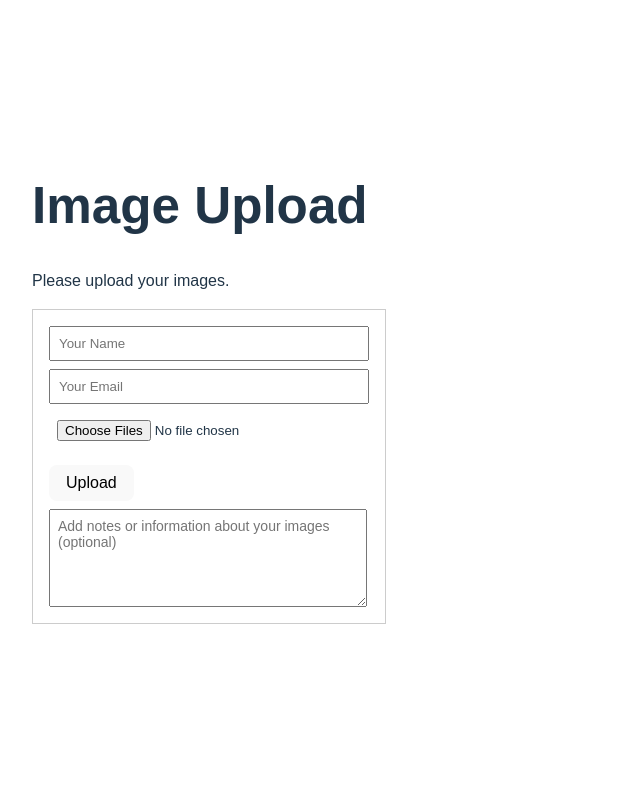
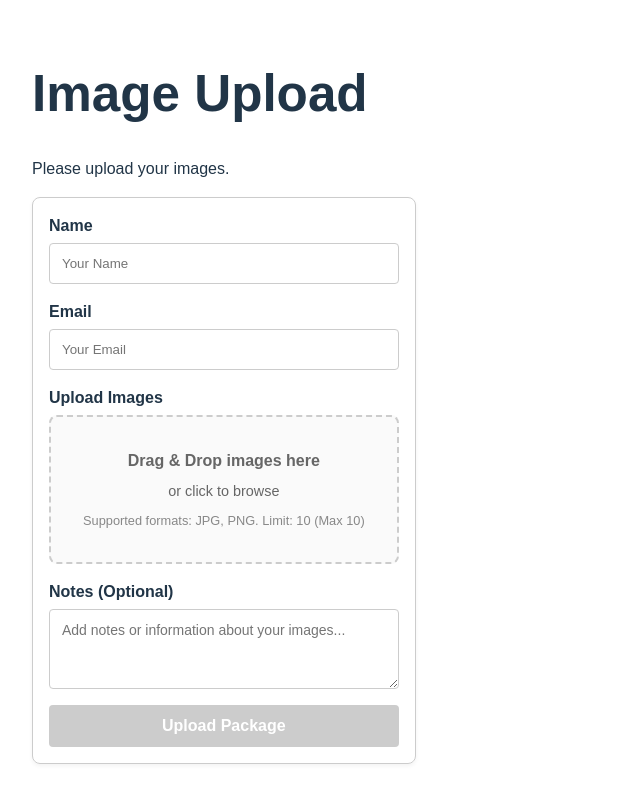
Before and after one commit to martin-wrede/Upload-Images-Form-Comment, a React (Vite) app: page / in a window 1280 px wide. Shown: the top 802 px of the page, without its empty margins (0-640 px from the left). Built offline with nearby package versions, Linux system fonts and the light colour scheme.

Commit message:
drag and drop

```diff
--- a/src/App.jsx
+++ b/src/App.jsx
@@ -1,5 +1,7 @@
+
+
 import React, { useState } from 'react';
-
+import FileUploader from './FileUploader';
 
 const PACKAGES = {
   teststarter: { title: 'Test Starter Package', limit: 2, description: 'Please upload 2 test images.', column: 'Image_Upload' },
@@ -18,12 +20,13 @@ function App() {
   const [isLoading, setIsLoading] = useState(false);
   const [isUploading, setIsUploading] = useState(false);
 
+  // State for AI generation selection (kept from original code)
+  const [selectedImageIndex, setSelectedImageIndex] = useState("");
+
   // Get package from URL query parameter
   const queryParams = new URLSearchParams(window.location.search);
   const packageType = queryParams.get('package');
   const currentPackage = PACKAGES[packageType] || PACKAGES.default;
-
-  const [selectedImageIndex, setSelectedImageIndex] = useState("");
 
   // Helper function to correct image orientation
   const correctImageOrientation = async (file) => {
@@ -58,23 +61,34 @@ function App() {
     });
   };
 
-  const handleFileChange = async (e) => {
-    const selectedFiles = [...e.target.files];
-    if (selectedFiles.length > currentPackage.limit) {
+  // Handler for the Drag and Drop component
+  const handleFilesSelected = async (incomingFiles) => {
+    if (incomingFiles.length > currentPackage.limit) {
       alert(`You can only upload a maximum of ${currentPackage.limit} images for the ${currentPackage.title}.`);
-      // Reset the input value so the user can try again
-      e.target.value = '';
-      setFiles([]);
+      setFiles([]); // Reset
     } else {
+      setIsLoading(true); // Show loading state while processing
+      try {
         // Correct orientation for all images
         const correctedFiles = await Promise.all(
-        selectedFiles.map(file => correctImageOrientation(file))
+          incomingFiles.map(file => correctImageOrientation(file))
         );
         setFiles(correctedFiles);
+      } catch (error) {
+        console.error("Error processing images:", error);
+        alert("There was an error processing your images.");
+      } finally {
+        setIsLoading(false);
+      }
     }
   };
 
   const handleUpload = async () => {
+    if (files.length === 0) {
+      alert("Please select files first.");
+      return;
+    }
+
     setIsUploading(true);
     try {
       const formData = new FormData();
@@ -106,6 +120,10 @@ function App() {
       console.log("✅ Uploaded to Airtable:", result);
       alert("Upload successful!");
 
+      // Clear form on success
+      setFiles([]);
+      setPrompt('');
+
     } catch (error) {
       console.error("❌ Error uploading to Airtable:", error);
       alert(error.message || "Upload failed.");
@@ -124,7 +142,7 @@ function App() {
 
       if (selectedFile) {
         const formData = new FormData();
-        formData.append('prompt', prompt); // Sent but ignored by backend for variations
+        formData.append('prompt', prompt);
         formData.append('image', selectedFile);
         formData.append('user', 'User123');
         body = formData;
@@ -194,62 +212,99 @@ function App() {
   };
 
   return (
-    <div style={{ padding: '2rem', fontFamily: 'Arial' }}>
+    <div style={{ padding: '2rem', fontFamily: 'Arial', maxWidth: '600px', margin: '0 auto' }}>
       <h1>{currentPackage.title}</h1>
       <p>{currentPackage.description}</p>
 
-      <div style={{ marginBottom: '2rem', border: '1px solid #ccc', padding: '1rem' }}>
+      <div style={{ marginBottom: '2rem', border: '1px solid #ccc', padding: '1rem', borderRadius: '8px', boxShadow: '0 2px 4px rgba(0,0,0,0.05)' }}>
+
+        <div style={{ marginBottom: '1rem' }}>
+          <label style={{ display: 'block', marginBottom: '5px', fontWeight: 'bold' }}>Name</label>
           <input
             type="text"
             placeholder="Your Name"
             value={name}
             onChange={e => setName(e.target.value)}
-          style={{ padding: '0.5rem', width: '300px', display: 'block', marginBottom: '0.5rem' }}
+            style={{ padding: '0.75rem', width: '100%', boxSizing: 'border-box', borderRadius: '4px', border: '1px solid #ccc' }}
           />
+        </div>
+
+        <div style={{ marginBottom: '1rem' }}>
+          <label style={{ display: 'block', marginBottom: '5px', fontWeight: 'bold' }}>Email</label>
           <input
             type="email"
             placeholder="Your Email"
             value={email}
             onChange={e => setEmail(e.target.value)}
-          style={{ padding: '0.5rem', width: '300px', display: 'block', marginBottom: '0.5rem' }}
+            style={{ padding: '0.75rem', width: '100%', boxSizing: 'border-box', borderRadius: '4px', border: '1px solid #ccc' }}
           />
-        <input
-          type="file"
-          multiple
-          onChange={handleFileChange}
-          style={{ padding: '0.5rem', display: 'block', marginBottom: '0.5rem' }}
+        </div>
+
+        <div style={{ marginBottom: '1rem' }}>
+          <label style={{ display: 'block', marginBottom: '5px', fontWeight: 'bold' }}>Upload Images</label>
+          {/* Drag and Drop Component */}
+          <FileUploader
+            onFilesSelected={handleFilesSelected}
+            maxFiles={currentPackage.limit}
+            disabled={isUploading || isLoading}
+            description={`Supported formats: JPG, PNG. Limit: ${currentPackage.limit}`}
           />
-        <button
-          onClick={handleUpload}
-          disabled={isUploading}
-          style={{ padding: '0.5rem 1rem', marginTop: '0.5rem' }}
-        >
-          {isUploading ? 'Uploading...' : 'Upload'}
-        </button>
 
+          {/* Selected Files List Preview */}
+          {files.length > 0 && (
+            <div style={{ marginTop: '0.5rem', backgroundColor: '#f9f9f9', padding: '0.5rem', borderRadius: '4px', border: '1px solid #eee' }}>
+              <strong style={{ fontSize: '0.9rem', color: '#333' }}>Selected ({files.length}):</strong>
+              <ul style={{ margin: '5px 0', paddingLeft: '20px', color: '#555' }}>
+                {files.map((file, index) => (
+                  <li key={index} style={{ fontSize: '0.85rem' }}>
+                    {file.name} ({(file.size / 1024 / 1024).toFixed(2)} MB)
+                  </li>
+                ))}
+              </ul>
+            </div>
+          )}
+        </div>
+
+        <div style={{ marginBottom: '1rem' }}>
+          <label style={{ display: 'block', marginBottom: '5px', fontWeight: 'bold' }}>Notes (Optional)</label>
           <textarea
-          placeholder="Add notes or information about your images (optional)"
+            placeholder="Add notes or information about your images..."
             value={prompt}
             onChange={e => setPrompt(e.target.value)}
             style={{
-            padding: '0.5rem',
-            width: '300px',
+              padding: '0.75rem',
+              width: '100%',
               minHeight: '80px',
               display: 'block',
-            marginTop: '0.5rem',
               fontFamily: 'Arial, sans-serif',
               fontSize: '14px',
-            resize: 'vertical'
+              resize: 'vertical',
+              boxSizing: 'border-box',
+              borderRadius: '4px',
+              border: '1px solid #ccc'
             }}
           />
+        </div>
 
-
+        <button
+          onClick={handleUpload}
+          disabled={isUploading || isLoading || files.length === 0}
+          style={{
+            padding: '0.75rem 1rem',
+            width: '100%',
+            backgroundColor: (isUploading || isLoading || files.length === 0) ? '#cccccc' : '#007bff',
+            color: 'white',
+            border: 'none',
+            borderRadius: '4px',
+            cursor: (isUploading || isLoading || files.length === 0) ? 'not-allowed' : 'pointer',
+            fontWeight: 'bold',
+            fontSize: '1rem'
+          }}
+        >
+          {isUploading ? 'Uploading...' : 'Upload Package'}
+        </button>
 
       </div>
-
-      {/** AI image gneration starts here */}
-
-
     </div>
   );
 }
--- /dev/null
+++ b/src/FileUploader.jsx
@@ -0,0 +1,109 @@
+
+import React, { useState, useRef } from 'react';
+
+const FileUploader = ({ onFilesSelected, maxFiles, disabled, description }) => {
+  const [isDragging, setIsDragging] = useState(false);
+  const fileInputRef = useRef(null);
+
+  const handleDragEnter = (e) => {
+    e.preventDefault();
+    e.stopPropagation();
+    if (!disabled) setIsDragging(true);
+  };
+
+  const handleDragLeave = (e) => {
+    e.preventDefault();
+    e.stopPropagation();
+    setIsDragging(false);
+  };
+
+  const handleDragOver = (e) => {
+    e.preventDefault();
+    e.stopPropagation();
+    if (!disabled) setIsDragging(true);
+  };
+
+  const handleDrop = (e) => {
+    e.preventDefault();
+    e.stopPropagation();
+    setIsDragging(false);
+
+    if (disabled) return;
+
+    const files = Array.from(e.dataTransfer.files);
+    if (files && files.length > 0) {
+      onFilesSelected(files);
+    }
+  };
+
+  const handleFileInput = (e) => {
+    const files = Array.from(e.target.files);
+    if (files && files.length > 0) {
+      onFilesSelected(files);
+    }
+    // Reset value so the same file can be selected again immediately if needed
+    e.target.value = null;
+  };
+
+  const handleClick = () => {
+    if (!disabled) {
+      fileInputRef.current.click();
+    }
+  };
+
+  // Styles
+  const containerStyle = {
+    border: `2px dashed ${isDragging ? '#2196f3' : '#ccc'}`,
+    borderRadius: '8px',
+    backgroundColor: isDragging ? '#e3f2fd' : '#fafafa',
+    padding: '2rem',
+    textAlign: 'center',
+    cursor: disabled ? 'not-allowed' : 'pointer',
+    transition: 'all 0.2s ease',
+    marginBottom: '1rem',
+    opacity: disabled ? 0.6 : 1,
+    position: 'relative'
+  };
+
+  const textStyle = {
+    color: '#666',
+    pointerEvents: 'none', // Prevents text from interfering with drag events
+  };
+
+  return (
+    <div
+      onClick={handleClick}
+      onDragEnter={handleDragEnter}
+      onDragLeave={handleDragLeave}
+      onDragOver={handleDragOver}
+      onDrop={handleDrop}
+      style={containerStyle}
+    >
+      <input
+        type="file"
+        multiple
+        ref={fileInputRef}
+        onChange={handleFileInput}
+        style={{ display: 'none' }}
+        disabled={disabled}
+        accept="image/png, image/jpeg, image/jpg" // Optional: restrict file types
+      />
+
+      <div style={textStyle}>
+        <p style={{ margin: '0 0 0.5rem 0', fontWeight: 'bold' }}>
+          {isDragging ? "Drop images here" : "Drag & Drop images here"}
+        </p>
+        <p style={{ margin: 0, fontSize: '0.9rem' }}>
+          or click to browse
+        </p>
+        {description && (
+          <p style={{ margin: '0.5rem 0 0 0', fontSize: '0.8rem', color: '#888' }}>
+            {description} {maxFiles ? `(Max ${maxFiles})` : ''}
+          </p>
+        )}
+      </div>
+    </div>
+  );
+};
+
+export default FileUploader;
```
Lines whose indentation alone changed are shown as unchanged.
